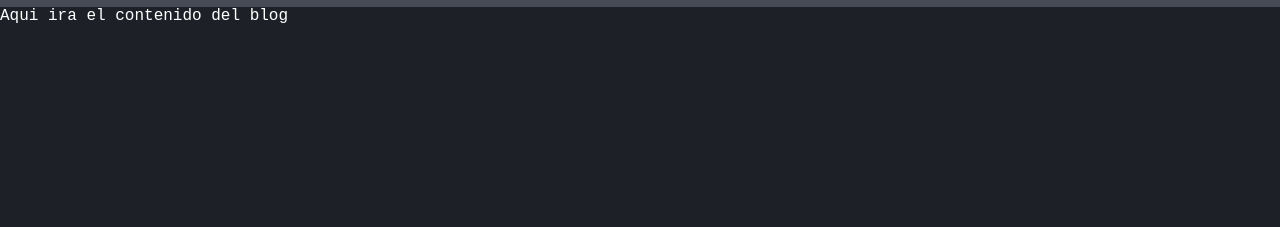
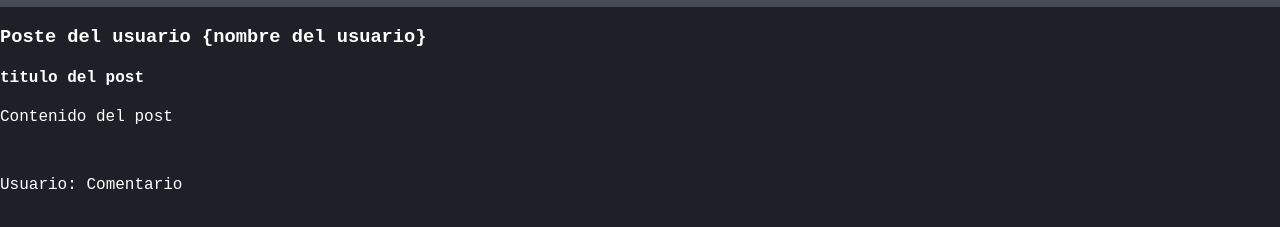
Before and after one commit to Daniel241018/curso-git-, a plain HTML site: page index.html in a window 1280 px wide. Shown: the part 63-290 px from the top of the page. Drawn offline with Linux system fonts and the light colour scheme; a web font is replaced by a local one.

Commit message:
add post htmal

```diff
--- a/index.html
+++ b/index.html
@@ -17,8 +17,14 @@
            <h1>Blog Curso GitHub  </h1>
 
     </div>
-    <div>
-        Aqui ira el contenido del blog
+    <div class="container" id=" content">
+        <h3>Poste del usuario {nombre del usuario} </h3>
+        <div class="post ">
+            <h4> titulo del post </h4>
+            <p>Contenido del post </p>
+            <br>
+            <p><span>Usuario: </span>Comentario  </p>
+        </div>
     </div>
 </body>
 </html>
```
